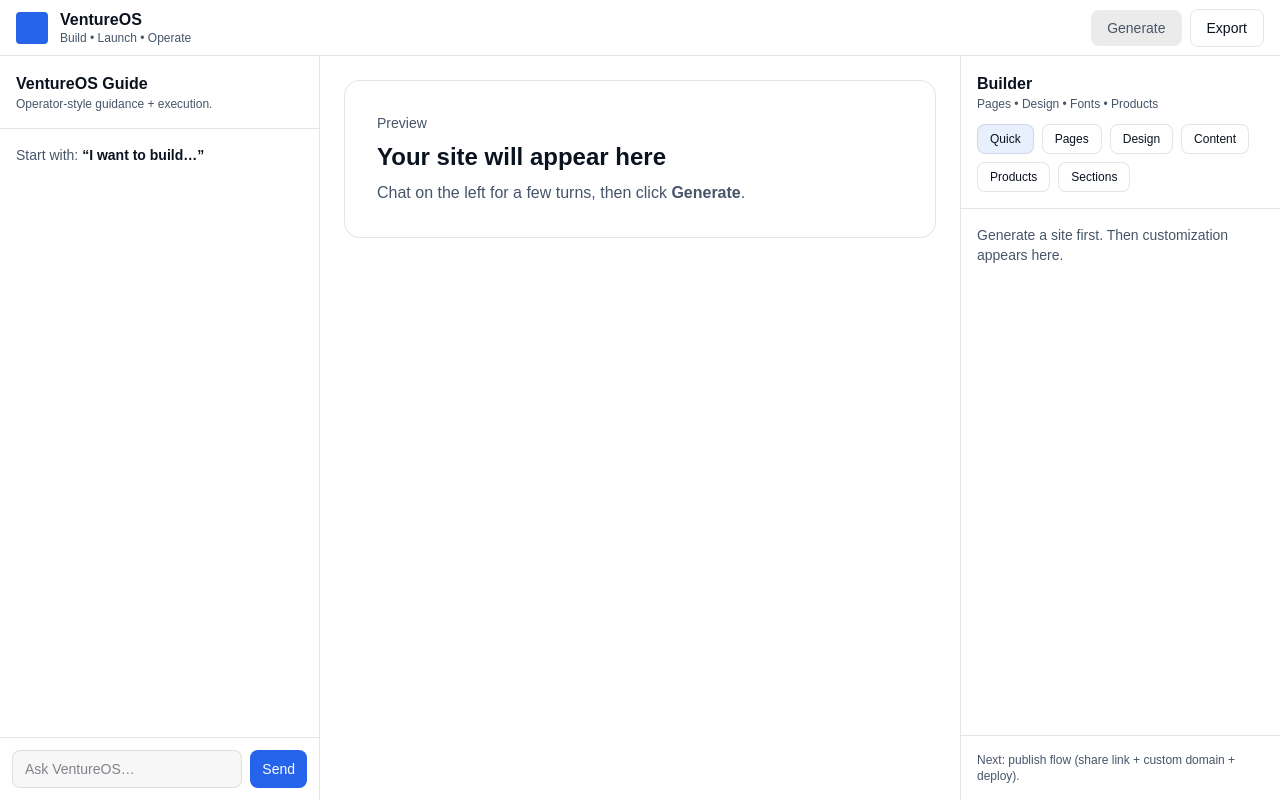
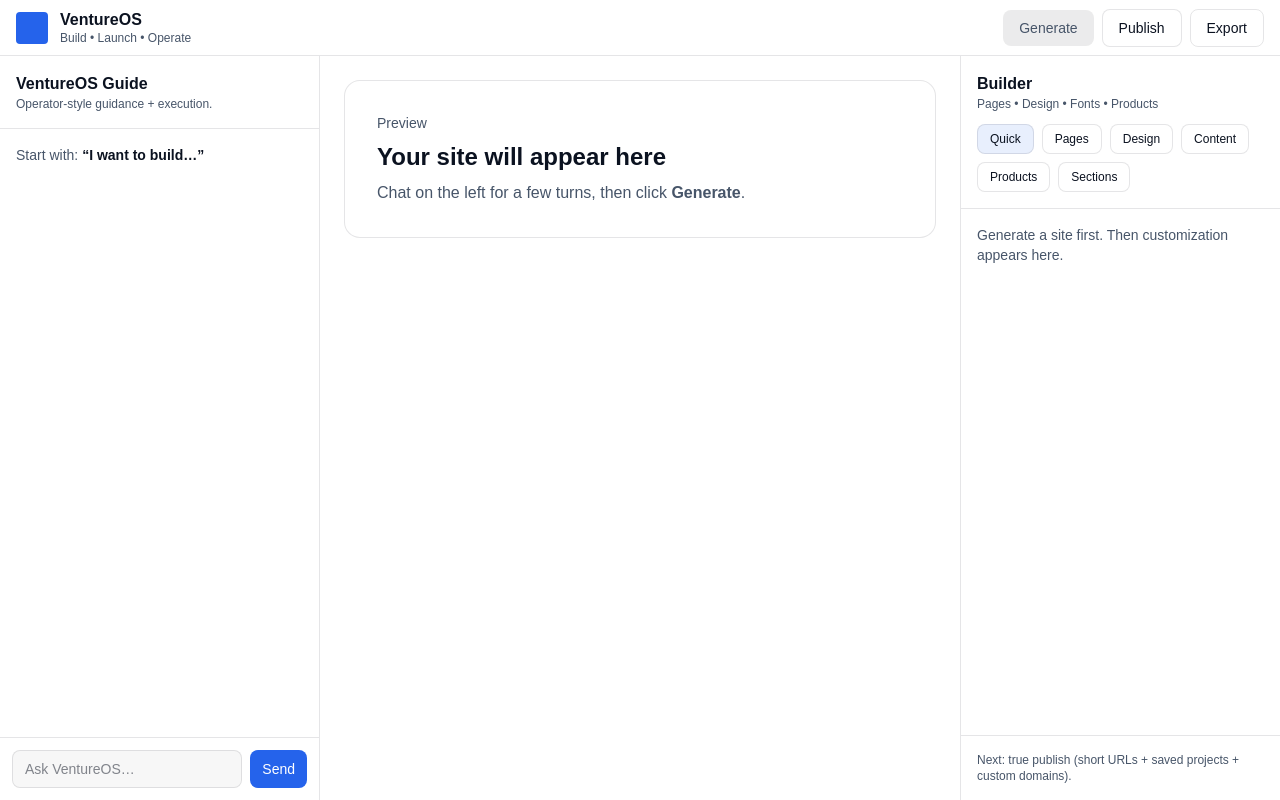
Before and after one commit to GhostPass525/my-platform, a Next.js app: page / in a window 1280 px wide. Built offline with nearby package versions, Linux system fonts and the light colour scheme.

Commit message:
Add Publish button to top bar

```diff
--- a/app/page.tsx
+++ b/app/page.tsx
@@ -141,6 +141,16 @@
   }
 }
 
+function buildPublishUrl(site: SiteSpec) {
+  // URL-safe base64 of JSON
+  const json = JSON.stringify(site);
+  const base64 = btoa(unescape(encodeURIComponent(json)))
+    .replace(/\+/g, "-")
+    .replace(/\//g, "_")
+    .replace(/=+$/g, "");
+  return `${window.location.origin}/p?data=${base64}`;
+}
+
 export default function Home() {
   // --- chat ---
   const [messages, setMessages] = useState<Message[]>([]);
@@ -226,7 +236,7 @@
     setGenerating(true);
 
     try {
-      // Force at least 5 seconds of loading (feels intentional)
+      // Force at least 5 seconds of loading (intentional feel)
       const minDelay = sleep(5000);
 
       const resPromise = fetch("/api/generate", {
@@ -301,6 +311,24 @@
     }
   };
 
+  const publish = async () => {
+    if (!site) {
+      alert("Generate a site first.");
+      return;
+    }
+
+    const url = buildPublishUrl(site);
+
+    try {
+      await navigator.clipboard.writeText(url);
+    } catch {
+      // clipboard can fail on some browsers; still open the URL
+    }
+
+    window.open(url, "_blank");
+    alert("Published link copied (and opened)!");
+  };
+
   // ---- products ----
   const addProduct = () => {
     if (!site) return;
@@ -367,7 +395,6 @@
   };
 
   return (
-    // KEY: h-screen + flex-col + overflow-hidden so panes control their own scroll
     <main className="h-screen flex flex-col overflow-hidden" style={{ background: theme.bg, color: theme.text }}>
       {/* Top bar */}
       <div className="h-14 border-b flex items-center justify-between px-4" style={{ background: theme.panel, borderColor: theme.border }}>
@@ -381,6 +408,7 @@
           </div>
         </div>
 
+        {/* ✅ Buttons live here */}
         <div className="flex items-center gap-2">
           <button
             onClick={generateSite}
@@ -395,6 +423,20 @@
             {generating ? "Generating…" : "Generate"}
           </button>
 
+          {/* ✅ PUBLISH BUTTON (between Generate and Export) */}
+          <button
+            onClick={publish}
+            className="px-4 py-2 rounded-lg text-sm font-medium border hover:opacity-90"
+            style={{
+              borderColor: theme.border,
+              background: "#fff",
+              color: theme.text,
+              cursor: "pointer",
+            }}
+          >
+            Publish
+          </button>
+
           <button
             className="px-4 py-2 rounded-lg text-sm font-medium border hover:opacity-90"
             style={{ borderColor: theme.border, background: "transparent", color: theme.text }}
@@ -405,9 +447,9 @@
         </div>
       </div>
 
-      {/* Workspace (fills remaining height) */}
+      {/* Workspace */}
       <div className="grid grid-cols-12 flex-1 min-h-0">
-        {/* Left: chat (scrolls inside itself) */}
+        {/* Left: chat */}
         <aside className="col-span-12 md:col-span-3 border-r flex flex-col min-h-0" style={{ background: theme.panel, borderColor: theme.border }}>
           <div className="p-4 border-b" style={{ borderColor: theme.border }}>
             <div className="font-semibold">VentureOS Guide</div>
@@ -416,7 +458,6 @@
             </div>
           </div>
 
-          {/* IMPORTANT: min-h-0 allows this flex child to actually scroll */}
           <div className="min-h-0 flex-1 overflow-y-auto p-4 space-y-4">
             {messages.length === 0 && (
               <div className="text-sm" style={{ color: theme.mutedText }}>
@@ -468,14 +509,18 @@
           </div>
         </aside>
 
-        {/* Center: preview (scrolls inside itself) */}
+        {/* Center: preview */}
         <section className="col-span-12 md:col-span-6 min-h-0 overflow-y-auto p-6">
           <div className="max-w-4xl mx-auto">
-            {!site ? <EmptyPreview theme={theme} /> : <SitePreview site={site} activePageId={activePageId || site.pages[0]?.id} onSelectPage={setActivePageId} />}
+            {!site ? (
+              <EmptyPreview theme={theme} />
+            ) : (
+              <SitePreview site={site} activePageId={activePageId || site.pages[0]?.id} onSelectPage={setActivePageId} />
+            )}
           </div>
         </section>
 
-        {/* Right: builder (scrolls inside itself) */}
+        {/* Right: builder */}
         <aside className="col-span-12 md:col-span-3 border-l flex flex-col min-h-0" style={{ background: theme.panel, borderColor: theme.border }}>
           <div className="p-4 border-b" style={{ borderColor: theme.border }}>
             <div className="font-semibold">Builder</div>
@@ -500,7 +545,6 @@
               </div>
             ) : (
               <>
-                {/* hidden file pickers */}
                 <input ref={logoPickerRef} type="file" accept="image/*" className="hidden" onChange={async (e) => setLogoFromFile(e.target.files?.[0])} />
                 <input ref={heroPickerRef} type="file" accept="image/*" className="hidden" onChange={async (e) => setHeroImageFromFile(e.target.files?.[0])} />
 
@@ -616,10 +660,15 @@
                     <Field theme={theme} label="Hero Headline" value={site.heroHeadline} onChange={(v) => setSite({ ...site, heroHeadline: v })} />
                     <TextField theme={theme} label="Hero Subheadline" value={site.heroSubheadline} onChange={(v) => setSite({ ...site, heroSubheadline: v })} />
                     <Field theme={theme} label="Primary CTA" value={site.primaryCTA} onChange={(v) => setSite({ ...site, primaryCTA: v })} />
+
                     <Card theme={theme} title="Images">
                       <div className="space-y-2">
-                        <ActionButton theme={theme} onClick={() => logoPickerRef.current?.click()}>Upload Logo</ActionButton>
-                        <ActionButton theme={theme} onClick={() => heroPickerRef.current?.click()}>Upload Hero Image</ActionButton>
+                        <ActionButton theme={theme} onClick={() => logoPickerRef.current?.click()}>
+                          Upload Logo
+                        </ActionButton>
+                        <ActionButton theme={theme} onClick={() => heroPickerRef.current?.click()}>
+                          Upload Hero Image
+                        </ActionButton>
                       </div>
                     </Card>
                   </div>
@@ -640,7 +689,9 @@
                         <div className="h-2" />
                         <Field theme={theme} label="Price" value={p.price} onChange={(v) => updateProduct(p.id, { price: v })} />
                         <div className="h-3" />
-                        <div className="text-xs font-medium" style={{ color: theme.mutedText }}>Image</div>
+                        <div className="text-xs font-medium" style={{ color: theme.mutedText }}>
+                          Image
+                        </div>
                         <input
                           type="file"
                           accept="image/*"
@@ -673,7 +724,7 @@
           </div>
 
           <div className="p-4 border-t text-xs" style={{ borderColor: theme.border, color: theme.mutedText }}>
-            Next: publish flow (share link + custom domain + deploy).
+            Next: true publish (short URLs + saved projects + custom domains).
           </div>
         </aside>
       </div>
@@ -716,7 +767,8 @@
   onSelectPage: (id: string) => void;
 }) {
   const t = site.theme;
-  const activePage = site.pages.find((p) => p.id === activePageId) ?? site.pages[0];
+  const activePage =
+    site.pages.find((p) => p.id === activePageId) ?? site.pages[0];
   const fontFamily = fontStack(site.font);
 
   return (
@@ -854,9 +906,7 @@
     <>
       <div className="flex items-end justify-between">
         <h2 className="text-2xl font-semibold">Products</h2>
-        <div className="text-sm" style={{ color: t.mutedText }}>
-          Curated for performance + trust
-        </div>
+        <div className="text-sm" style={{ color: t.mutedText }}>Curated for performance + trust</div>
       </div>
 
       <div className="mt-4 grid gap-4 md:grid-cols-3">
@@ -882,10 +932,6 @@
           </div>
         ))}
       </div>
-
-      <div className="mt-3 text-xs" style={{ color: t.mutedText }}>
-        Checkout later (Stripe). This is storefront UX for now.
-      </div>
     </>
   );
 }
@@ -899,9 +945,6 @@
         {site.brandName} exists to deliver a clear promise: {site.offer}. This page is where your story,
         credibility, and brand philosophy live.
       </p>
-      <div className="mt-4 text-sm" style={{ color: t.mutedText }}>
-        Tip: add founder story + proof + what makes you different.
-      </div>
     </div>
   );
 }
@@ -915,11 +958,6 @@
         <p className="mt-2" style={{ color: t.mutedText }}>
           Keep contact simple and professional.
         </p>
-        <div className="mt-4 text-sm" style={{ color: t.mutedText }}>
-          Email: support@{site.brandName.toLowerCase().replace(/\s+/g, "")}.com
-          <br />
-          Instagram: @{site.brandName.toLowerCase().replace(/\s+/g, "")}
-        </div>
       </div>
 
       <div className="rounded-2xl border p-6" style={{ borderColor: t.border, background: "#fff" }}>
@@ -985,18 +1023,6 @@
   );
 }
 
-function SmallButton({ theme, children, onClick }: { theme: Theme; children: React.ReactNode; onClick: () => void }) {
-  return (
-    <button
-      onClick={onClick}
-      className="text-xs px-2 py-1 rounded-lg border transition hover:opacity-90"
-      style={{ borderColor: theme.border, background: "#fff", color: theme.text }}
-    >
-      {children}
-    </button>
-  );
-}
-
 function Field({ theme, label, value, onChange }: { theme: Theme; label: string; value: string; onChange: (v: string) => void }) {
   return (
     <label className="block">
```
